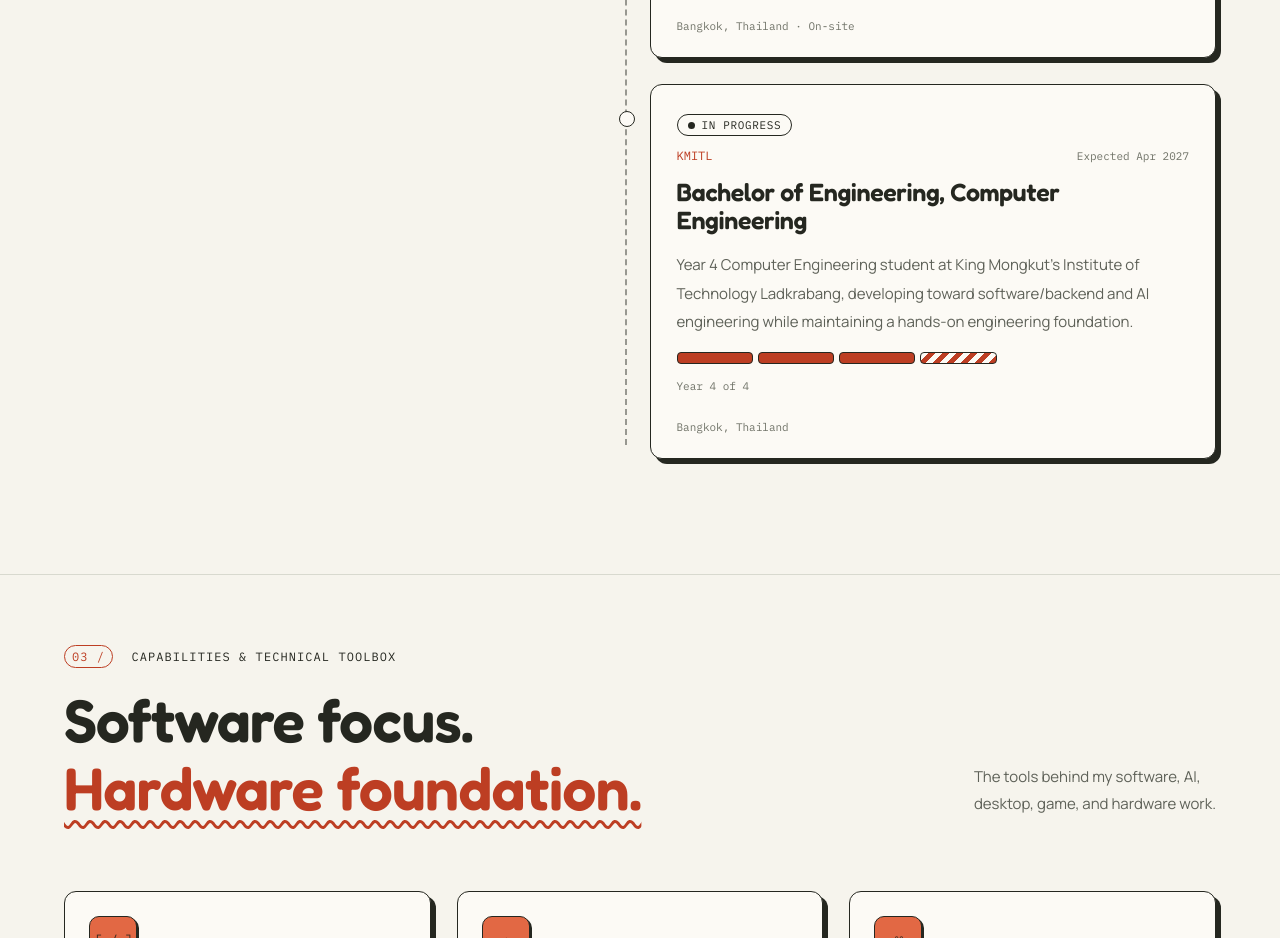
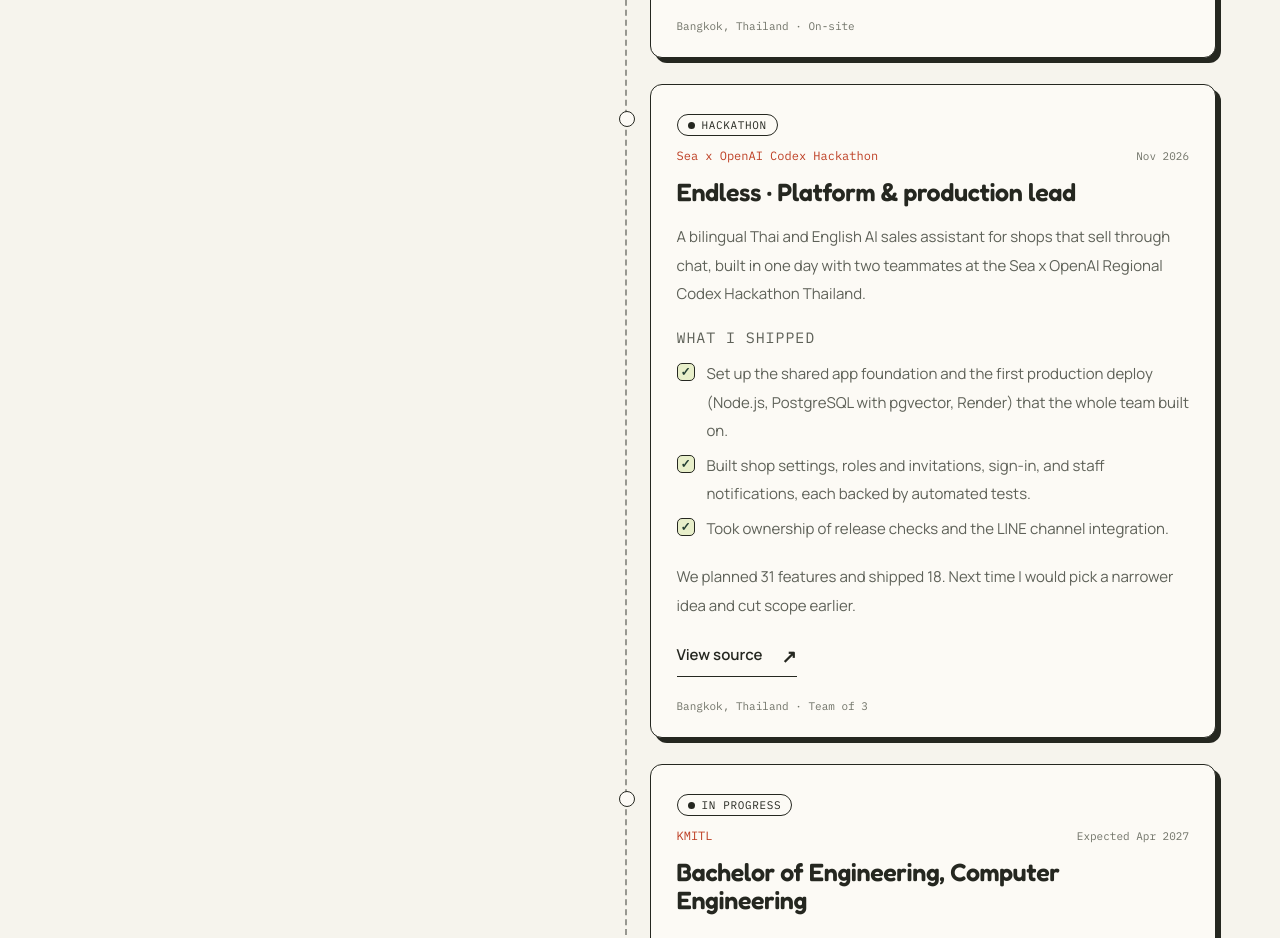
Before and after one commit to tanagornf/tanagornf.github.io, a plain HTML site: page index.html in a window 1280 px wide. Shown: the part 3239-4177 px from the top of the page. Drawn offline with Linux system fonts and the light colour scheme.

Commit message:
Add Sea x OpenAI Codex Hackathon entry to experience and résumé
Co-Authored-By: Claude Opus 5.5 <noreply@anthropic.com>
Claude-Session: https://claude.ai/code/session_019DSE219isUTBe6cwFphdu9

```diff
--- a/index.html
+++ b/index.html
@@ -494,7 +494,7 @@
       >
         <div class="shell experience-layout">
           <div class="reveal">
-            <p class="eyebrow"><span>02 /</span> Experience &amp; education</p>
+            <p class="eyebrow"><span>02 /</span> Experience, hackathons &amp; education</p>
             <h2 id="experience-title">Learning<br />by <em>building.</em></h2>
             <a class="text-link" href="resume/"
               >Full résumé <span aria-hidden="true">↗</span></a
@@ -529,6 +529,45 @@
                 </li>
               </ul>
               <span class="timeline-location">Bangkok, Thailand · On-site</span>
+            </li>
+            <li class="timeline-item reveal">
+              <span class="quest-chip">Hackathon</span>
+              <div class="timeline-top">
+                <p class="entry-label">Sea x OpenAI Codex Hackathon</p>
+                <span class="timeline-date">Nov 2026</span>
+              </div>
+              <h3>Endless · Platform &amp; production lead</h3>
+              <p>
+                A bilingual Thai and English AI sales assistant for shops that
+                sell through chat, built in one day with two teammates at the
+                Sea x OpenAI Regional Codex Hackathon Thailand.
+              </p>
+              <p class="objectives-label">What I shipped</p>
+              <ul class="experience-highlights objectives">
+                <li>
+                  Set up the shared app foundation and the first production
+                  deploy (Node.js, PostgreSQL with pgvector, Render) that the
+                  whole team built on.
+                </li>
+                <li>
+                  Built shop settings, roles and invitations, sign-in, and staff
+                  notifications, each backed by automated tests.
+                </li>
+                <li>
+                  Took ownership of release checks and the LINE channel
+                  integration.
+                </li>
+              </ul>
+              <p>
+                We planned 31 features and shipped 18. Next time I would pick a
+                narrower idea and cut scope earlier.
+              </p>
+              <a
+                class="text-link"
+                href="https://github.com/tanagornf/Endless-Hackathon"
+                >View source <span aria-hidden="true">↗</span></a
+              >
+              <span class="timeline-location">Bangkok, Thailand · Team of 3</span>
             </li>
             <li class="timeline-item reveal">
               <span class="quest-chip">In progress</span>
```
Also changed, not shown: resume/index.html (+15 -0 lines).
